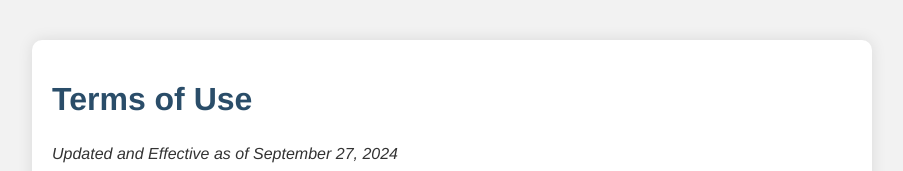
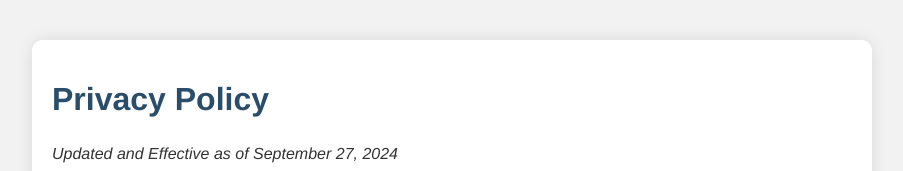
Before and after one commit to aydanvela/footheadclash.privacy, a plain HTML site: page index.html in a window 1280 px wide. Shown: the top 171 px of the page, without its empty margins (188-1091 px from the left). Drawn offline with Linux system fonts and the light colour scheme.

Commit message:
Update index.html

```diff
--- a/index.html
+++ b/index.html
@@ -60,7 +60,7 @@
 </head>
 <body>
     <div class="container">
-        <h1>Terms of Use</h1>
+        <h1>Privacy Policy</h1>
         <p><em>Updated and Effective as of September 27, 2024</em></p>
         <p>As used in this Privacy Policy, "FootHead Clash" refers to all websites, mobile sites, applications, and other properties or services owned or operated by "FootHead Clash". By accessing and/or using this "FootHead Clash" website or any "FootHead Clash" product or service available on or through this website, you are accepting the practices described in this Privacy Policy. "FootHead Clash" strongly believes in keeping your personal information confidential. The following policy describes what information we collect and how it is used and shared.</p>
 
```
